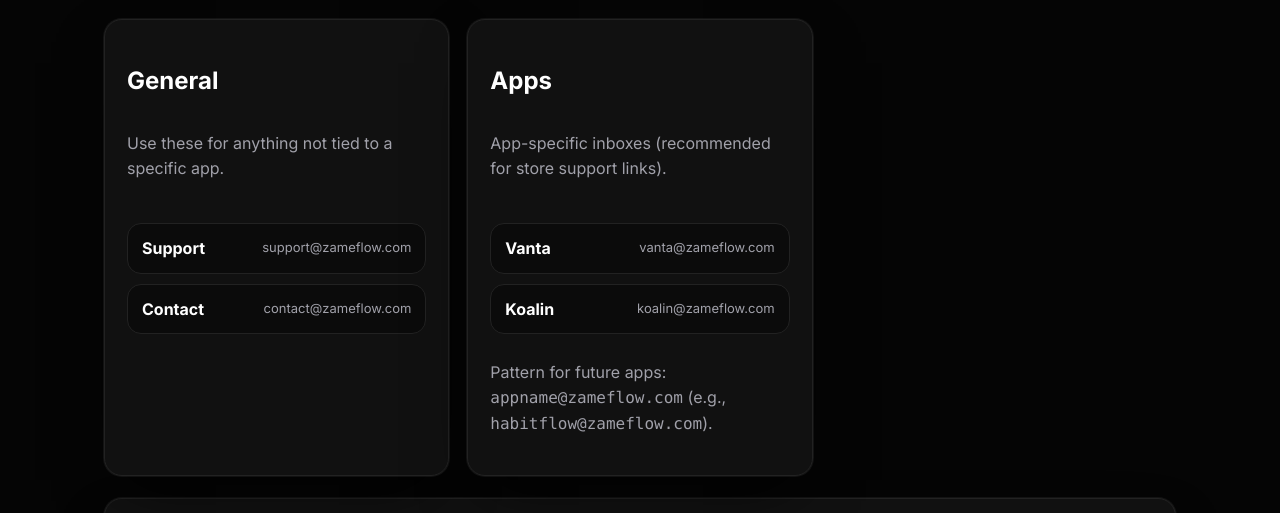
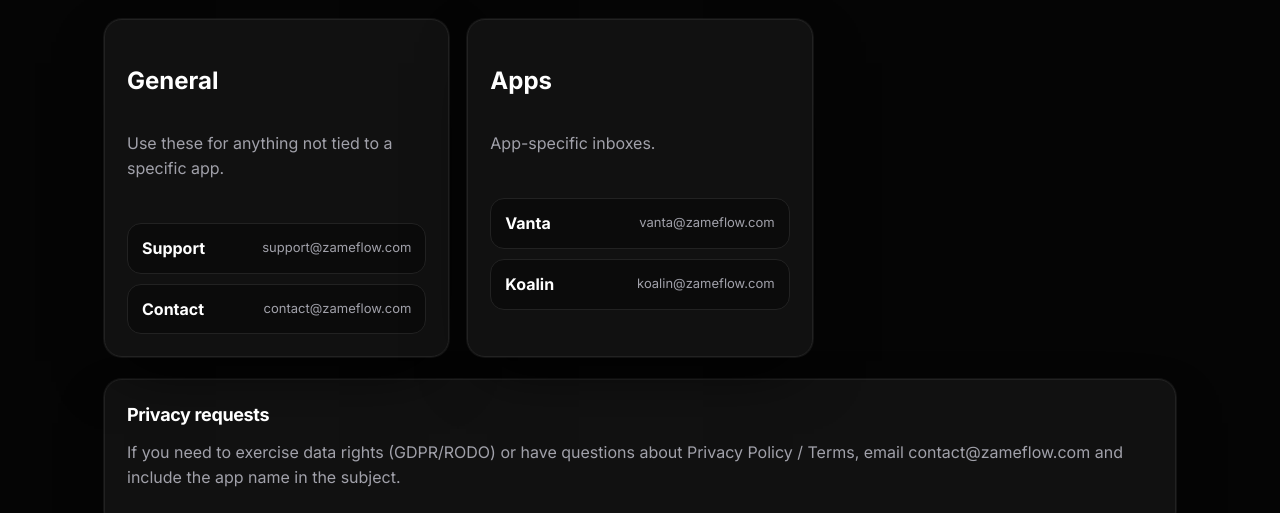
Before and after one commit to ZameFlow/ZameFlow, a plain HTML site: page contact.html in a window 1280 px wide. Shown: the part 287-800 px from the top of the page. Drawn offline with Linux system fonts and the light colour scheme.

Commit message:
refactor(contact.html): simplify app-specific inbox description and remove future app pattern note

```diff
--- a/contact.html
+++ b/contact.html
@@ -68,7 +68,7 @@
 
           <section class="card">
             <h2 class="h3">Apps</h2>
-            <p class="muted">App-specific inboxes (recommended for store support links).</p>
+            <p class="muted">App-specific inboxes.</p>
 
             <div class="list" style="margin-top: 14px;">
               <a class="item" href="mailto:vanta@zameflow.com?subject=Vanta%20Support">
@@ -80,10 +80,6 @@
                 <span class="item-sub">koalin@zameflow.com</span>
               </a>
             </div>
-
-            <p class="muted" style="margin-top: 14px;">
-              Pattern for future apps: <code>appname@zameflow.com</code> (e.g., <code>habitflow@zameflow.com</code>).
-            </p>
           </section>
         </div>
 
```
